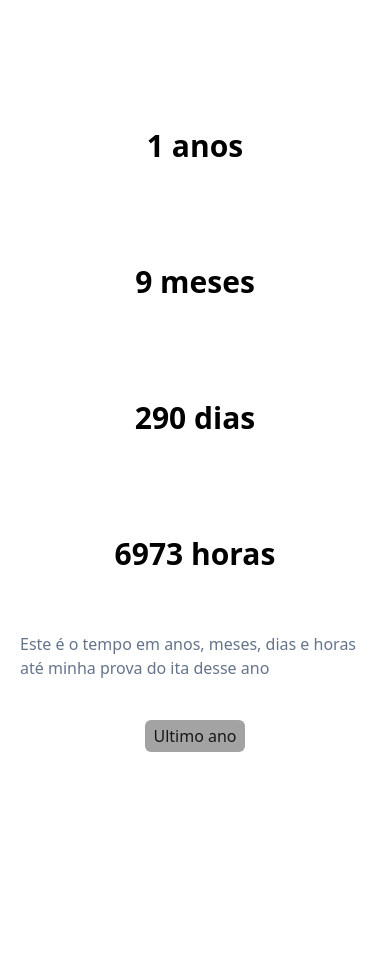
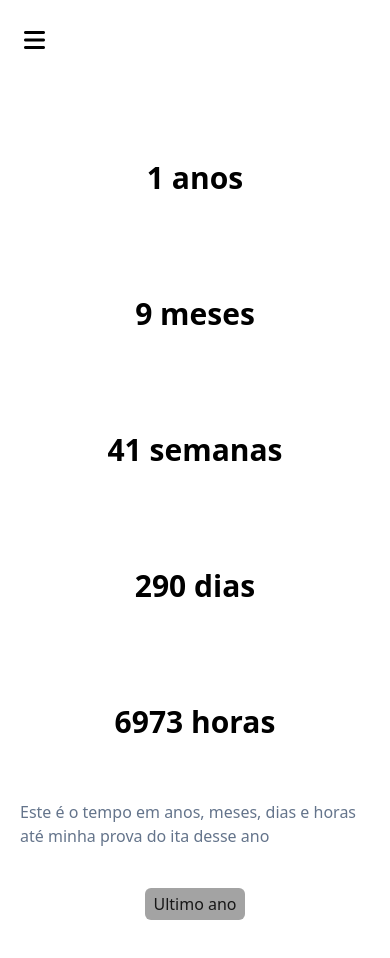
Before and after one commit to BORRAACH/ITA_HUB, a SvelteKit app: page / in a window 390 px wide. Before the commit the page ends 844 px from the top, so only its background shows below. Built offline with nearby package versions, Linux system fonts and the light colour scheme.

Commit message:
adição da contagem em semanas; adição de uma animação previa ao trocar os relogios;

```diff
--- a/src/app.html
+++ b/src/app.html
@@ -5,6 +5,7 @@
 		<link rel="icon" href="%sveltekit.assets%/favicon.png" />
 		<meta name="viewport" content="width=device-width, initial-scale=1" />
 		<script src="https://cdn.tailwindcss.com"></script>
+		<script src="https://kit.fontawesome.com/755125bb22.js" crossorigin="anonymous"></script>
 		%sveltekit.head%
 	</head>
 	<body data-sveltekit-preload-data="hover">
--- a/src/components/Clock.svelte
+++ b/src/components/Clock.svelte
@@ -1,4 +1,6 @@
 <script lang="ts">
+  import {fade} from "svelte/transition"
+
   let thisYear = $state(true)
 
   class Time {
@@ -46,6 +48,12 @@
       return Math.floor(differenceInMonths);
     }
 
+    static getRemainingTimeThisYearInWeeks() {
+      const differenceInWeeks =
+        this.differenceOfMilisecondsThisYearTest / (7 * 24 * 60 * 60 * 1000);
+      return Math.floor(differenceInWeeks);
+    }
+
     static getRemainingTimeThisYearInDays() {
       const differenceInDays =
         this.differenceOfMilisecondsThisYearTest / (24 * 60 * 60 * 1000);
@@ -67,7 +75,7 @@
 </script>
 <div class="transition-all">
   {#if !thisYear}
-    <div class=" mt-10 md:mt-40">
+    <div transition:fade={{ delay: 250, duration: 150 }} class="mt-10 md:mt-40">
       <div class="flex flex-col gap-5 lg:justify-center md:flex-row dark:text-neutral-400">
         {#if Time.getYearsLeft() !== 0}
           <div class="rounded-md p-10 flex justify-center">
@@ -102,7 +110,7 @@
   {/if}
 
   {#if thisYear}
-    <div class="mt-10 md:mt-40">
+    <div transition:fade={{ delay: 250, duration: 150 }} class="mt-10 md:mt-40">
       <div class="flex flex-col gap-5 justify-center md:flex-row dark:text-neutral-400">
         {#if Time.getRemainingTimeThisYearInYears() !== 0}
           <div class="rounded-md p-10 flex justify-center">
@@ -114,6 +122,11 @@
         <div class="rounded-md p-10 flex justify-center">
           <h1 class="text-3xl font-extrabold">
             {Time.getRemainingTimeThisYearInMonths()} meses
+          </h1>
+        </div>
+        <div class="rounded-md p-10 flex justify-center">
+          <h1 class="text-3xl font-extrabold">
+            {Time.getRemainingTimeThisYearInWeeks()} semanas
           </h1>
         </div>
         <div class="rounded-md p-10 flex justify-center">
--- /dev/null
+++ b/tailwind.config.js
@@ -0,0 +1,10 @@
+module.exports = {
+  theme: {
+    screens: {
+      "sm": '640px',
+      "md": '768px',
+      "lg": '1024px',
+      "xl": '1280px'
+    }
+  }
+}
```
